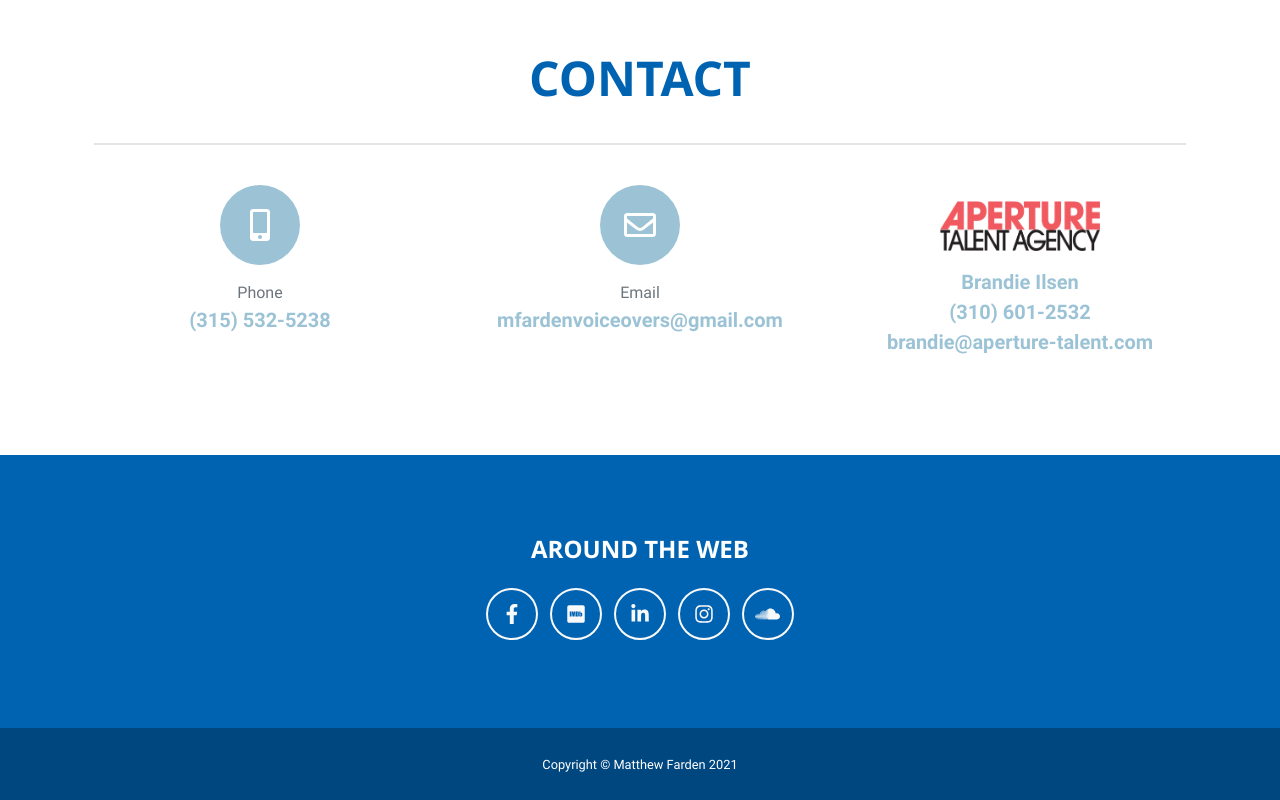
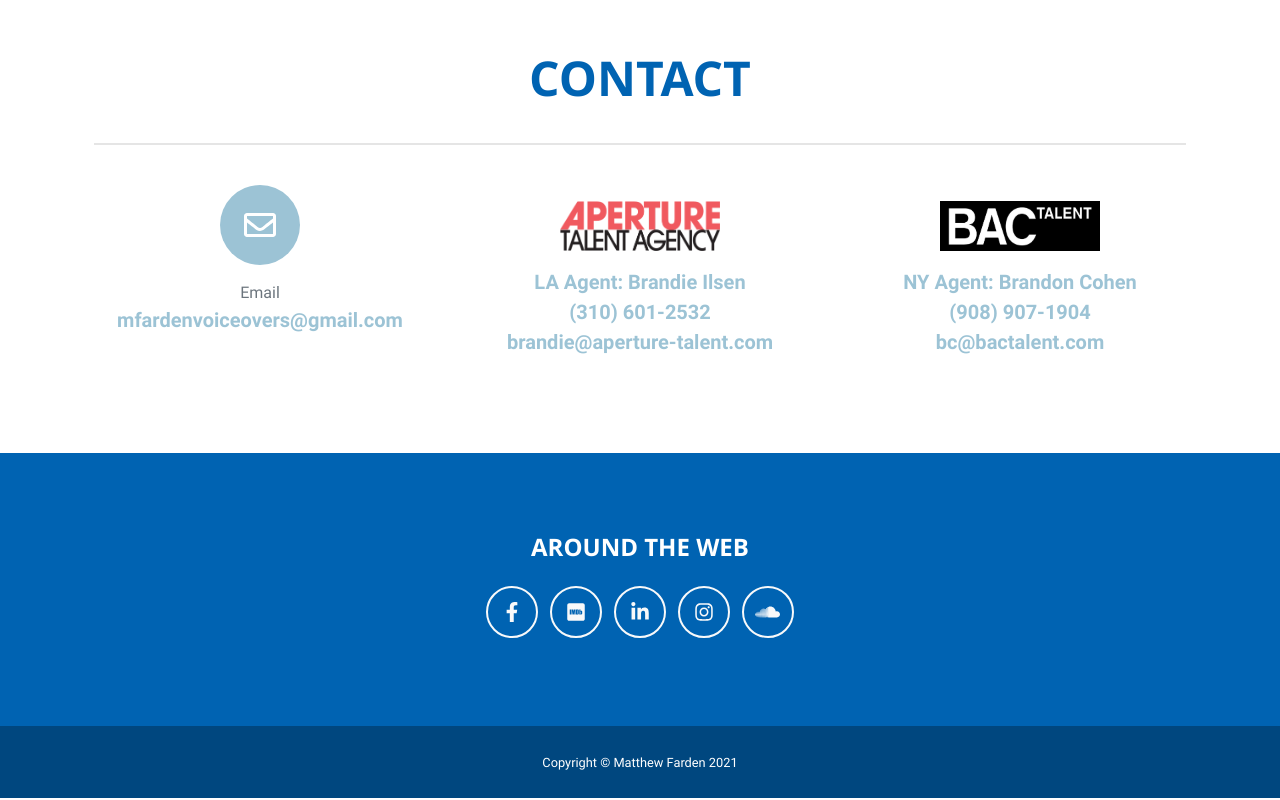
Before and after one commit to mjfarden/mjfarden.github.io, a plain HTML site: page index.html in a window 1280 px wide. Shown: the part 5239-6039 px from the top of the page. Drawn offline with nearby package versions, Linux system fonts and the light colour scheme.

Commit message:
Added BAC talent information

```diff
--- a/index.html
+++ b/index.html
@@ -118,14 +118,14 @@
 				<br><hr><br>
                 <!-- Contact Section Content-->
                 <div class="row justify-content-center">
-                    <div class="col-lg-4">
+                    <!--div class="col-lg-4">
                         <div class="d-flex flex-column align-items-center">
                             <div class="icon-contact mb-3"><i class="fas fa-mobile-alt"></i></div>
                             <div class="text-muted">Phone</div>
                             <div class="lead font-weight-bold text-primary">(315) 532-5238</div>
 							<br>
                         </div>
-                    </div>
+                    </div-->
                     <div class="col-lg-4">
                         <div class="d-flex flex-column align-items-center">
                             <div class="icon-contact mb-3"><i class="far fa-envelope"></i></div>
@@ -137,9 +137,19 @@
                             <p><a href="https://aperture-talent.com/">
                                 <center><img src="assets/img/Aperture Talent Agency Logo.png" alt="Aperture Talent" width="160" height="50"></center>
                             </a></p>
-                            <div class="lead font-weight-bold text-primary">Brandie Ilsen</div>
+                            <div class="lead font-weight-bold text-primary">LA Agent: Brandie Ilsen</div>
                             <div class="lead font-weight-bold text-primary">(310) 601-2532</div>
                             <a class="lead font-weight-bold" href="mailto:brandie@aperture-talent.com">brandie@aperture-talent.com</a>
+                        </div>
+                    </div>
+                    <div class="col-lg-4">
+                        <div class="d-flex flex-column align-items-center">
+                            <p><a href="https://www.bactalent.com/">
+                                <center><img src="assets/img/BAC Talent Logo.jpg" alt="BAC Talent" width="160" height="50"></center>
+                            </a></p>
+                            <div class="lead font-weight-bold text-primary">NY Agent: Brandon Cohen</div>
+                            <div class="lead font-weight-bold text-primary">(908) 907-1904</div>
+                            <a class="lead font-weight-bold" href="mailto:bc@bactalent.com">bc@bactalent.com</a>
                         </div>
                     </div>
                 </div>
```
Also changed, not shown: assets/img/BAC Talent Logo.jpg (added).
